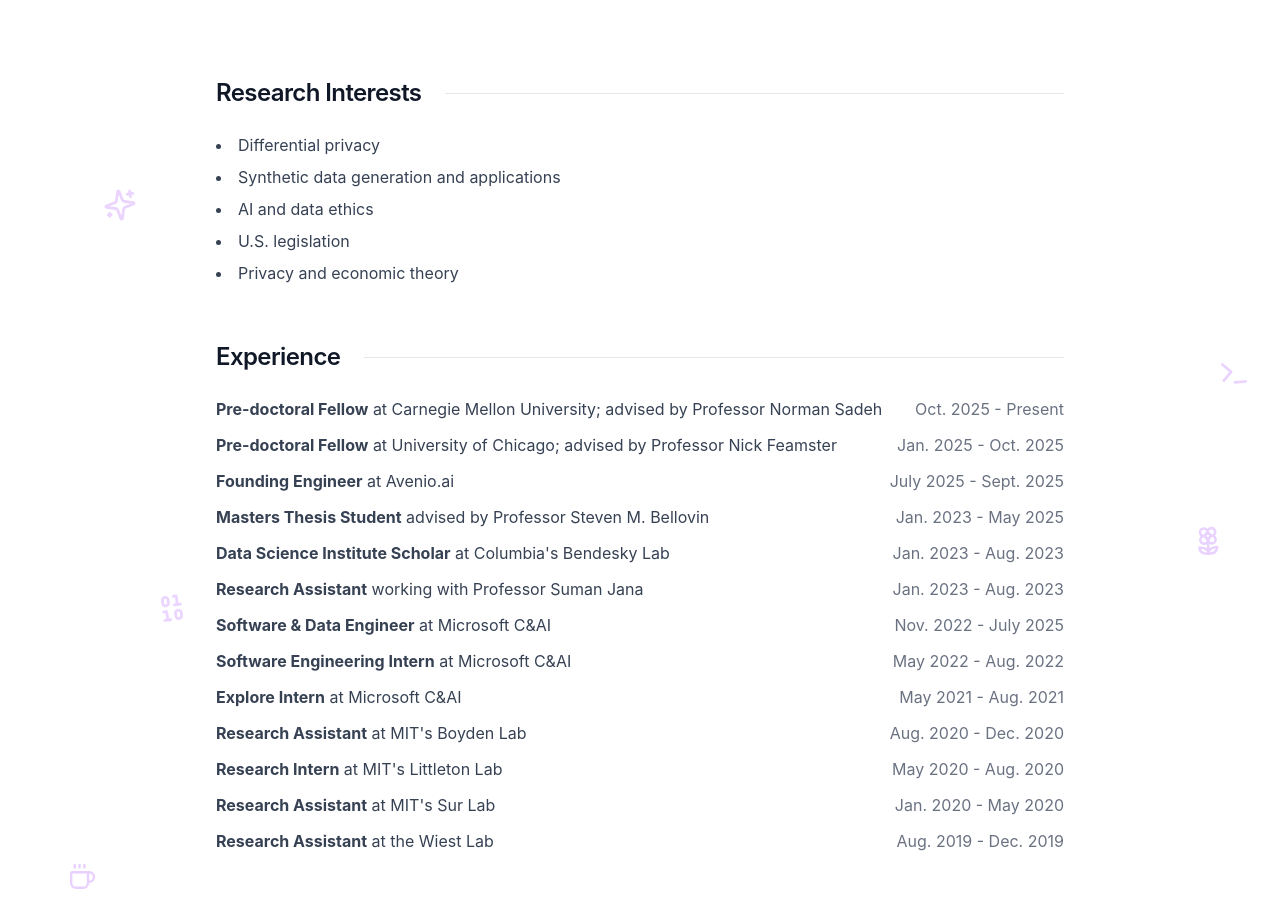
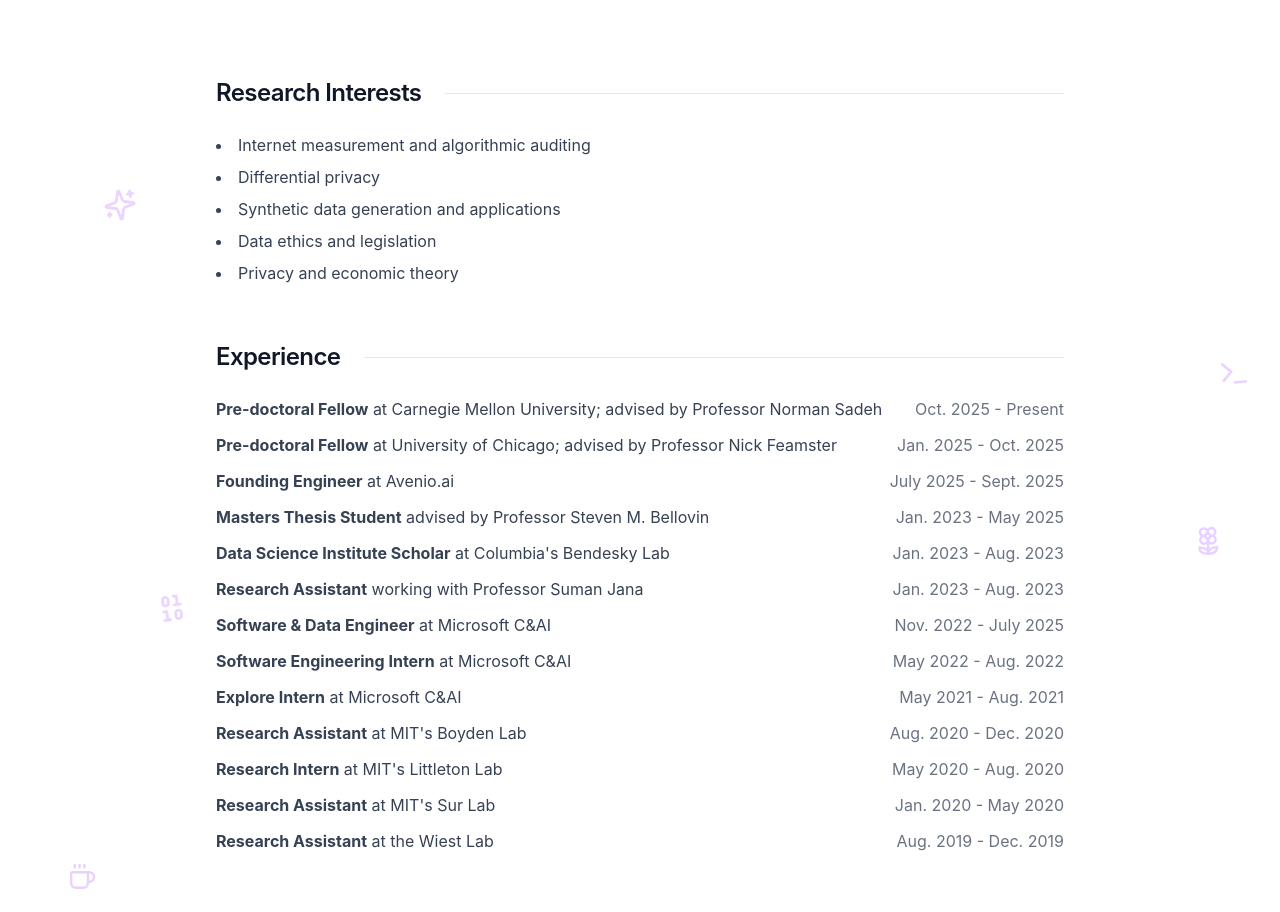
Before and after one commit to skochar1/skochar1.github.io, a React (Vite) app: page / in a window 1280 px wide. Shown: the part 820-1732 px from the top of the page. Built offline with nearby package versions, Linux system fonts and the light colour scheme.

Commit message:
modified ints

```diff
--- a/src/app/App.tsx
+++ b/src/app/App.tsx
@@ -162,10 +162,10 @@
             <div className="hidden h-px flex-1 bg-gray-200 ml-6 sm:block" />
           </div>
           <ul className="list-disc list-inside space-y-2 text-gray-700">
+            <li>Internet measurement and algorithmic auditing</li>
             <li>Differential privacy</li>
             <li>Synthetic data generation and applications</li>
-            <li>AI and data ethics</li>
-            <li>U.S. legislation</li>
+            <li>Data ethics and legislation</li>
             <li>Privacy and economic theory</li>
           </ul>
         </section>
```
